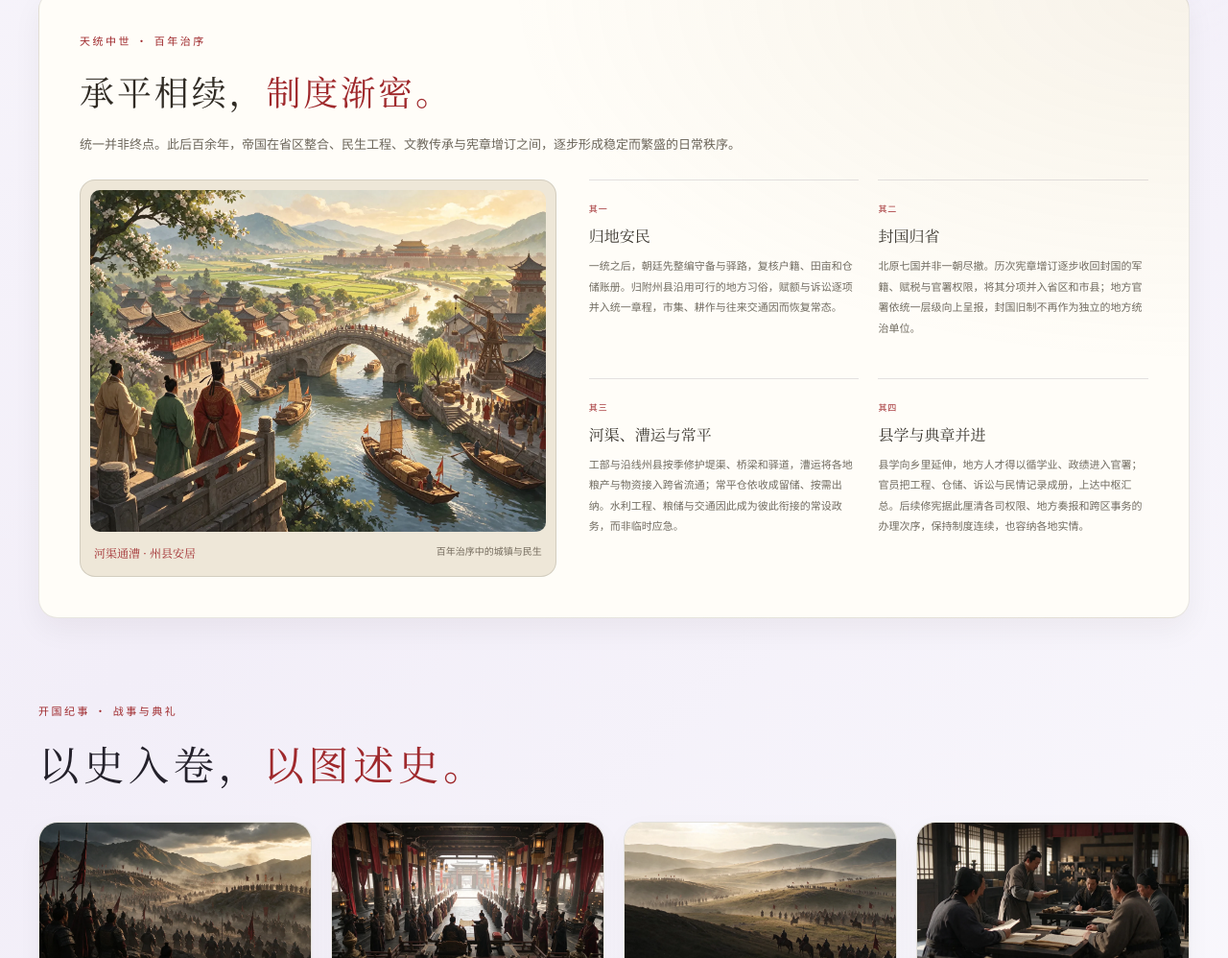
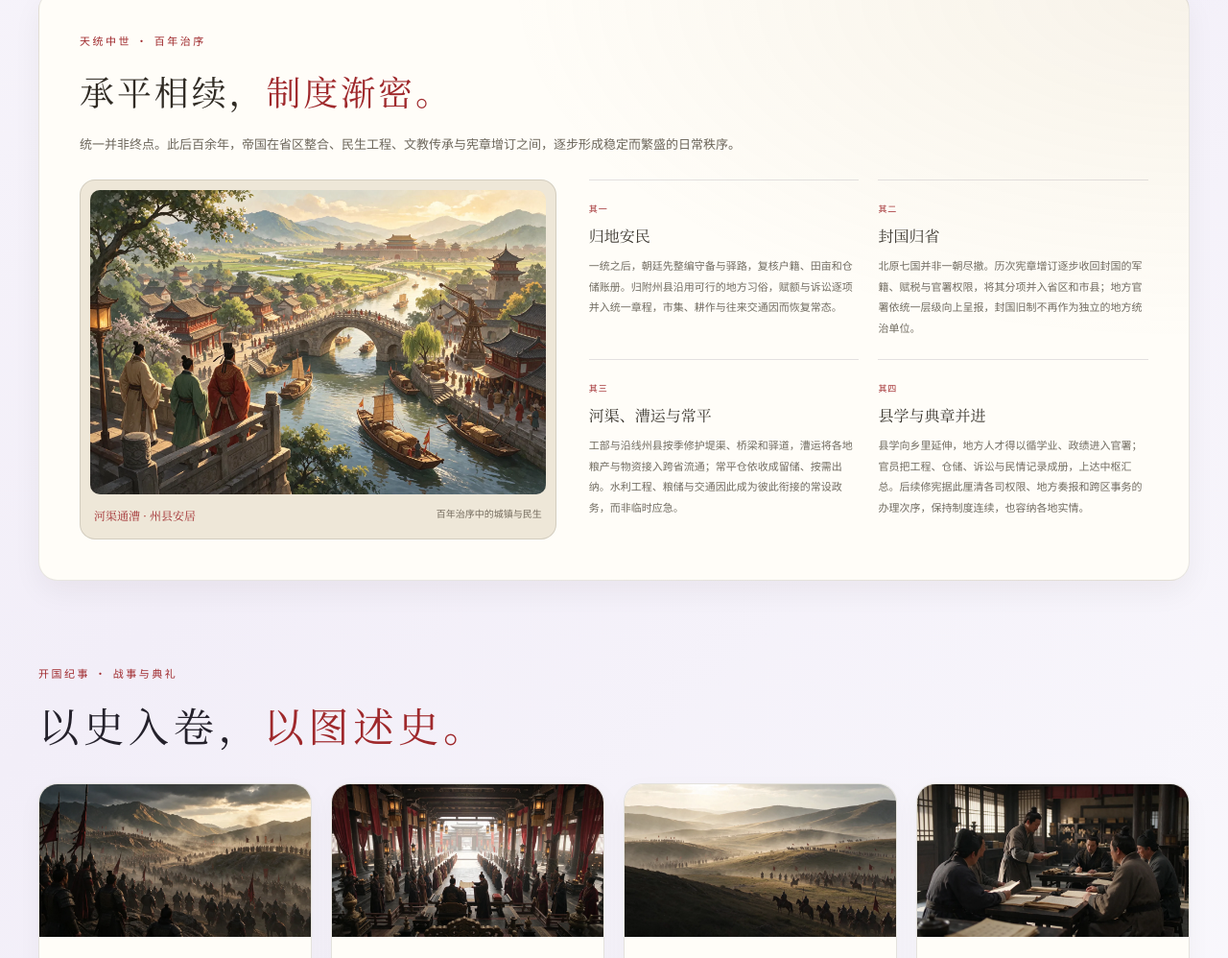
Before and after one commit to minsersurx/genyuu, a plain HTML site: page chronicle.html in a window 1280 px wide. Shown: the part 3028-4026 px from the top of the page at 96% size. Drawn offline with Linux system fonts and the light colour scheme.

Commit message:
Preserve chronicle artwork aspect ratio

```diff
--- a/style.css
+++ b/style.css
@@ -728,7 +728,7 @@ html, body { background-color: #f8f6fc; }
 .history-middle-heading h3 em { color: var(--red); font-style: normal; }
 .history-middle-heading > p:last-child { max-width: 760px; margin: 10px 0 0; color: #6c665b; font-size: 13px; line-height: 2; }
 .history-middle-visual { align-self: start; margin: 0; padding: 10px; border: 1px solid rgba(37,34,27,.13); border-radius: 16px; background: #eee7d8; }
-.history-middle-visual img { display: block; width: 100%; height: auto; aspect-ratio: 4 / 3; border-radius: 10px; object-fit: cover; }
+.history-middle-visual img { display: block; width: 100%; height: auto; aspect-ratio: 3 / 2; border-radius: 10px; object-fit: cover; }
 .history-middle-visual figcaption { display: flex; flex-wrap: wrap; justify-content: space-between; gap: 4px 14px; padding: 11px 4px 3px; color: #746b5d; font-size: 10px; }
 .history-middle-visual figcaption strong { color: var(--red); font-family: var(--serif); font-size: 12px; font-weight: 500; }
 .history-era-grid { display: grid; grid-template-columns: 1fr 1fr; gap: 0 20px; }
```
